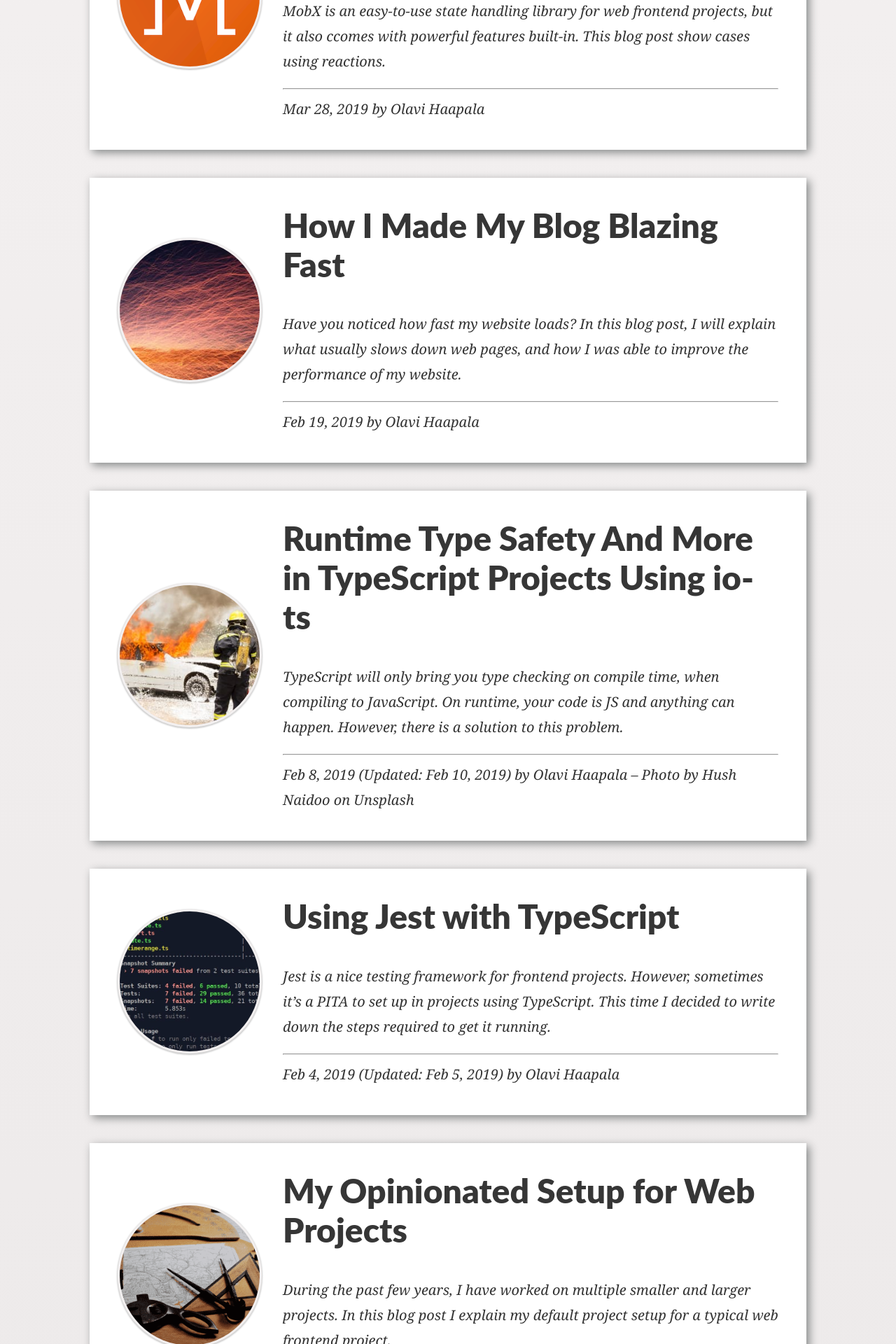
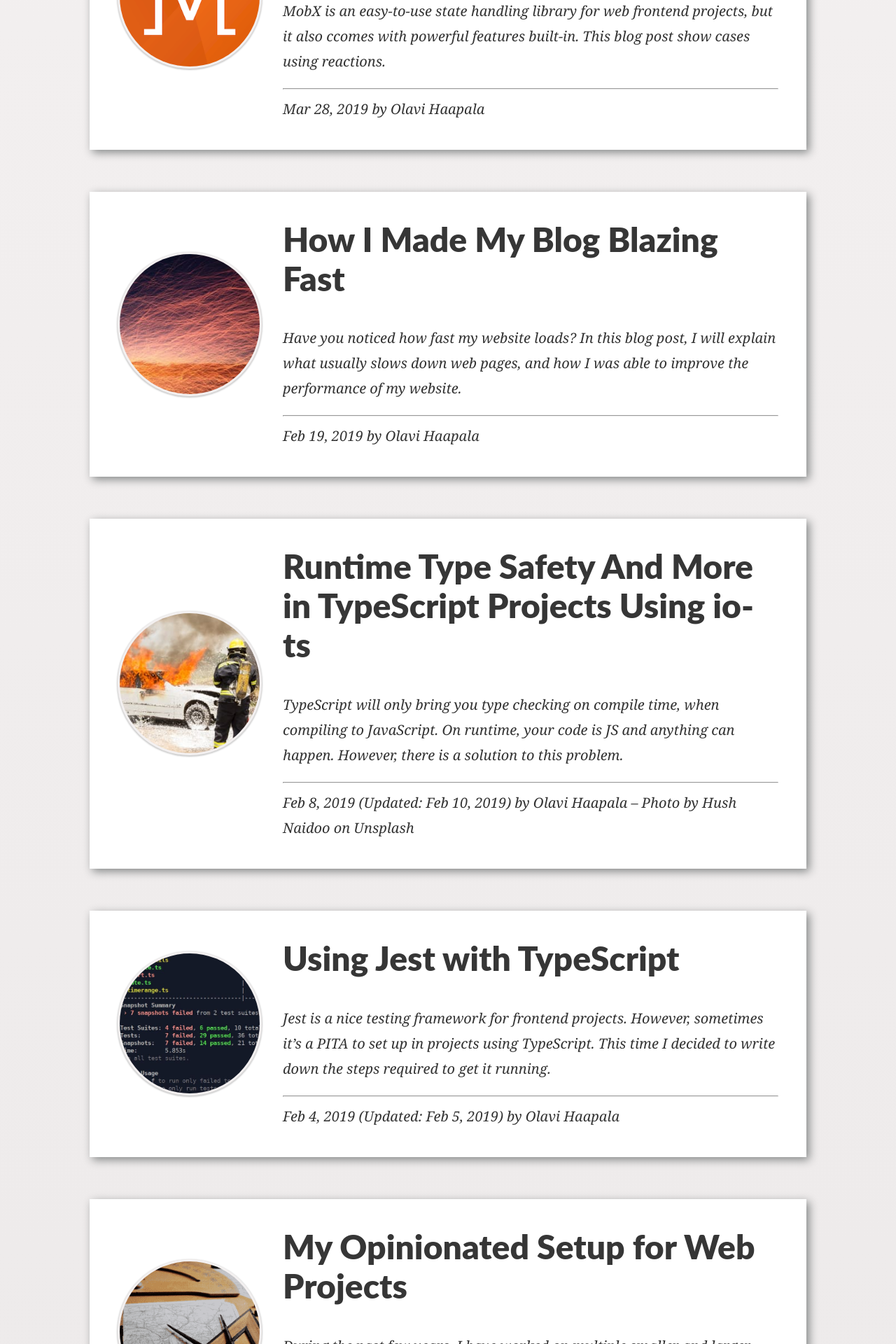
Before and after one commit to olpeh/olpeh.github.io, a Jekyll site: the page built from index.html, in a window 1280 px wide. Shown: the part 472-2392 px from the top of the page at 70% size. Built offline with Jekyll 4.4.1, drawn with Linux system fonts in a browser that asks for light colours; the list of posts is cut into pages by our own code; comment, search, counter and statistics services are not loaded.

Commit message:
Add more padding between cards

```diff
--- a/_includes/css/main.css
+++ b/_includes/css/main.css
@@ -79,7 +79,7 @@ main {
 }
 
 .post-list .post {
-  margin-bottom: 40px;
+  margin-bottom: 60px;
 }
 
 .post-list .post .post-title {
```
